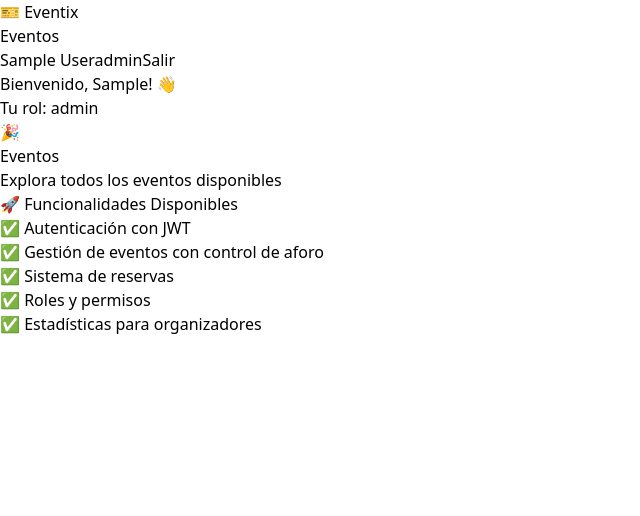
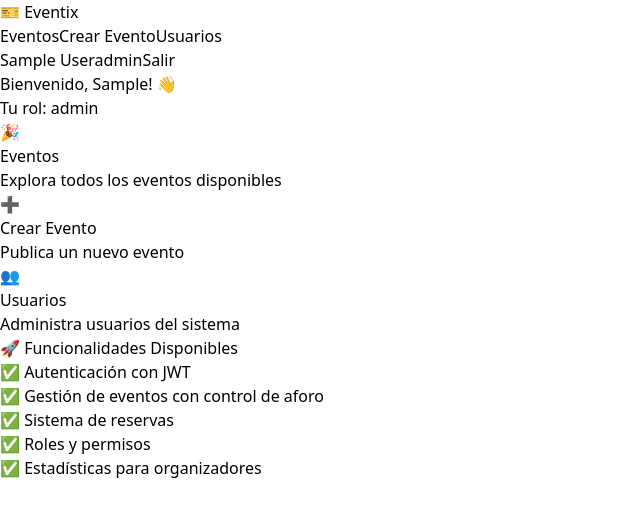
Before and after one commit to GrupoGPSFFTJ/TareaSemestralNest, a React (Vite) app in the folder frontend/: page /dashboard in a window 1280 px wide. Shown: the top 516 px of the page, without its empty margins (0-640 px from the left). Built offline with nearby package versions, Linux system fonts and the light colour scheme; sample sign-in values are in the browser's storage.

Commit message:
arreglo de navbar

```diff
--- a/frontend/src/components/Navbar.jsx
+++ b/frontend/src/components/Navbar.jsx
@@ -3,6 +3,9 @@ import { useAuth } from '../context/AuthContext'
 
 export default function Navbar() {
   const { user, logout } = useAuth()
+
+  console.log('Navbar - User:', user)
+  console.log('Navbar - User role:', user?.role)
 
   return (
     <nav className="bg-indigo-600 text-white shadow-lg">
@@ -15,15 +18,15 @@ export default function Navbar() {
           <div className="flex items-center space-x-6">
             <Link to="/events" className="hover:text-indigo-200">Eventos</Link>
 
-            {(user?.role === 'ORGANIZER' || user?.role === 'ADMIN') && (
+            {(user?.role === 'organizer' || user?.role === 'admin') && (
               <Link to="/create-event" className="hover:text-indigo-200">Crear Evento</Link>
             )}
 
-            {user?.role === 'USER' && (
+            {user?.role === 'user' && (
               <Link to="/my-bookings" className="hover:text-indigo-200">Mis Reservas</Link>
             )}
 
-            {user?.role === 'ADMIN' && (
+            {user?.role === 'admin' && (
               <Link to="/users" className="hover:text-indigo-200">Usuarios</Link>
             )}
 
--- a/frontend/src/pages/CreateEvent.jsx
+++ b/frontend/src/pages/CreateEvent.jsx
@@ -48,7 +48,7 @@ export default function CreateEvent() {
     }
   }
 
-  if (user?.role !== 'ORGANIZER' && user?.role !== 'ADMIN') {
+  if (user?.role !== 'organizer' && user?.role !== 'admin') {
     return (
       <div className="container mx-auto px-4 py-8">
         <div className="bg-red-100 text-red-700 p-4 rounded">
--- a/frontend/src/pages/Dashboard.jsx
+++ b/frontend/src/pages/Dashboard.jsx
@@ -25,7 +25,7 @@ export default function Dashboard() {
           <p className="text-gray-600">Explora todos los eventos disponibles</p>
         </Link>
 
-        {user?.role === 'USER' && (
+        {user?.role === 'user' && (
           <Link
             to="/my-bookings"
             className="bg-white p-6 rounded-lg shadow-md hover:shadow-lg transition"
@@ -36,7 +36,7 @@ export default function Dashboard() {
           </Link>
         )}
 
-        {(user?.role === 'ORGANIZER' || user?.role === 'ADMIN') && (
+        {(user?.role === 'organizer' || user?.role === 'admin') && (
           <Link
             to="/create-event"
             className="bg-white p-6 rounded-lg shadow-md hover:shadow-lg transition"
@@ -47,7 +47,7 @@ export default function Dashboard() {
           </Link>
         )}
 
-        {user?.role === 'ADMIN' && (
+        {user?.role === 'admin' && (
           <Link
             to="/users"
             className="bg-white p-6 rounded-lg shadow-md hover:shadow-lg transition"
--- a/frontend/src/pages/EventDetail.jsx
+++ b/frontend/src/pages/EventDetail.jsx
@@ -135,7 +135,7 @@ export default function EventDetail() {
               </div>
             )}
 
-            {user?.role === 'USER' && (
+            {user?.role === 'user' && (
               <button
                 onClick={handleBooking}
                 className="w-full md:w-auto bg-indigo-600 text-white px-8 py-3 rounded-lg hover:bg-indigo-700 transition text-lg font-semibold"
--- a/frontend/src/pages/Users.jsx
+++ b/frontend/src/pages/Users.jsx
@@ -36,9 +36,9 @@ export default function Users() {
 
   const getRoleBadge = (role) => {
     const colors = {
-      ADMIN: 'bg-purple-100 text-purple-800',
-      ORGANIZER: 'bg-blue-100 text-blue-800',
-      USER: 'bg-green-100 text-green-800'
+      admin: 'bg-purple-100 text-purple-800',
+      organizer: 'bg-blue-100 text-blue-800',
+      user: 'bg-green-100 text-green-800'
     }
     return colors[role] || 'bg-gray-100 text-gray-800'
   }
```
